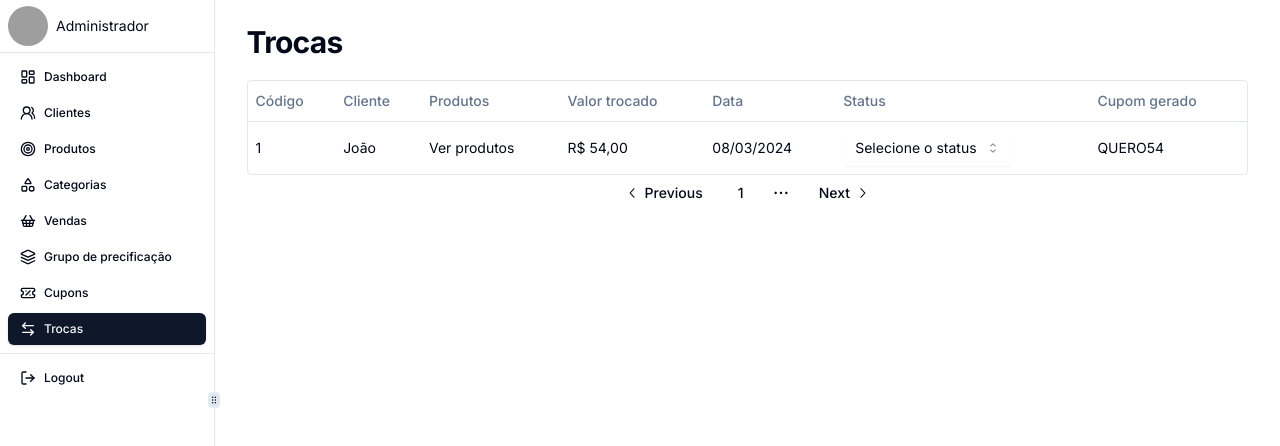
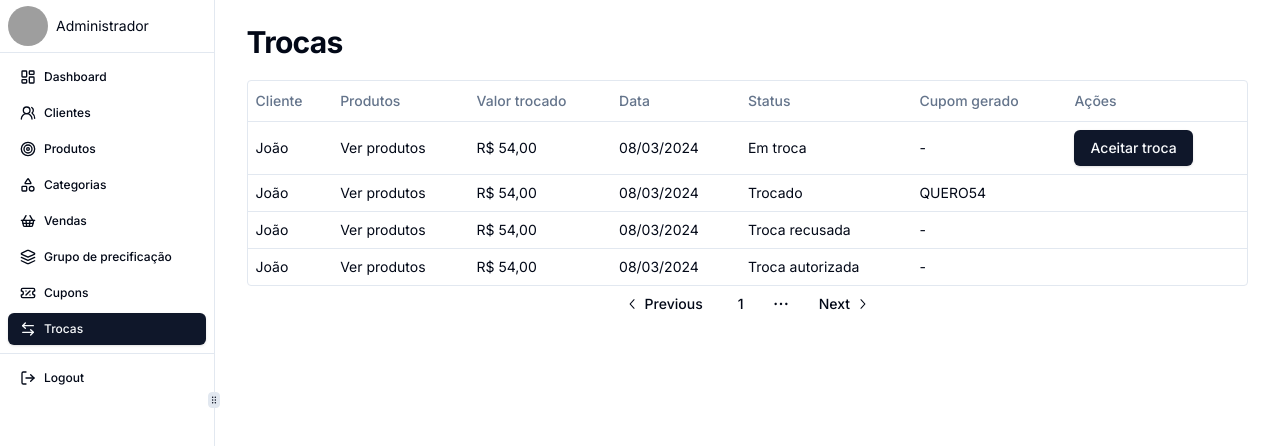
Before and after one commit to EnzoWu479/ecommerce-les, a Next.js app in the folder frontend/: page /admin/trocas in a window 1280 px wide. Shown: the top 446 px of the page. Built offline with nearby package versions, Linux system fonts and the light colour scheme; grey boxes are pictures that could not be loaded.

Commit message:
test: switch product e2e

```diff
--- a/frontend/src/app/admin/(auth)/trocas/page.tsx
+++ b/frontend/src/app/admin/(auth)/trocas/page.tsx
@@ -1,3 +1,5 @@
+'use client';
+import { Button } from '@/components/ui/button';
 import {
   Dialog,
   DialogContent,
@@ -50,9 +52,10 @@ import { formaters } from '@/helpers/formaters';
 import { masks } from '@/helpers/masks';
 import { Ban, PencilLine, Trash2 } from 'lucide-react';
 import Link from 'next/link';
+import { useState } from 'react';
 
 const SellsPage = () => {
-
+  const [accepted, setAccepted] = useState(false);
   return (
     <>
       <div className="flex items-center justify-between space-y-2">
@@ -62,18 +65,17 @@ const SellsPage = () => {
         <Table>
           <TableHeader>
             <TableRow>
-              <TableHead>Código</TableHead>
               <TableHead>Cliente</TableHead>
               <TableHead>Produtos</TableHead>
               <TableHead>Valor trocado</TableHead>
               <TableHead>Data</TableHead>
               <TableHead>Status</TableHead>
               <TableHead>Cupom gerado</TableHead>
+              <TableHead>Ações</TableHead>
             </TableRow>
           </TableHeader>
           <TableBody>
             <TableRow>
-              <TableCell>1</TableCell>
               <TableCell>João</TableCell>
               <TableCell>
                 <DropdownMenu>
@@ -101,7 +103,7 @@ const SellsPage = () => {
               <TableCell>{formaters.money(54)}</TableCell>
               <TableCell>{formaters.date(new Date().toISOString())}</TableCell>
               <TableCell>
-                <Select>
+                {/* <Select>
                   <SelectTrigger className="w-[170px] border-none outline-none">
                     <SelectValue placeholder="Selecione o status" />
                   </SelectTrigger>
@@ -113,9 +115,155 @@ const SellsPage = () => {
                       <SelectItem value="g">Trocado</SelectItem>
                     </SelectGroup>
                   </SelectContent>
-                </Select>{' '}
+                </Select> */}
+                {accepted ? 'Troca autorizada' : 'Em troca'}
+              </TableCell>
+              <TableCell>-</TableCell>
+              <TableCell>
+                {!accepted && (
+                  <Button
+                    data-test="accept-button"
+                    onClick={() => setAccepted(true)}
+                  >
+                    Aceitar troca
+                  </Button>
+                )}
+              </TableCell>
+            </TableRow>
+            <TableRow>
+              <TableCell>João</TableCell>
+              <TableCell>
+                <DropdownMenu>
+                  <DropdownMenuTrigger className="hover:underline">
+                    Ver produtos
+                  </DropdownMenuTrigger>
+                  <DropdownMenuContent>
+                    <DropdownMenuLabel>Produtos</DropdownMenuLabel>
+                    <DropdownMenuSeparator />
+                    <div className="max-h-48 overflow-auto">
+                      <DropdownMenuItem>Profile</DropdownMenuItem>
+                      <DropdownMenuItem>Billing</DropdownMenuItem>
+                      <DropdownMenuItem>Billing</DropdownMenuItem>
+                      <DropdownMenuItem>Billing</DropdownMenuItem>
+                      <DropdownMenuItem>Billing</DropdownMenuItem>
+                      <DropdownMenuItem>Billing</DropdownMenuItem>
+                      <DropdownMenuItem>Billing</DropdownMenuItem>
+                      <DropdownMenuItem>Billing</DropdownMenuItem>
+                      <DropdownMenuItem>Team</DropdownMenuItem>
+                      <DropdownMenuItem>Subscription</DropdownMenuItem>
+                    </div>
+                  </DropdownMenuContent>
+                </DropdownMenu>
+              </TableCell>
+              <TableCell>{formaters.money(54)}</TableCell>
+              <TableCell>{formaters.date(new Date().toISOString())}</TableCell>
+              <TableCell>
+                {/* <Select>
+                  <SelectTrigger className="w-[170px] border-none outline-none">
+                    <SelectValue placeholder="Selecione o status" />
+                  </SelectTrigger>
+                  <SelectContent>
+                    <SelectGroup>
+                      <SelectLabel>Status da troca</SelectLabel>
+                      <SelectItem value="e">Em troca</SelectItem>
+                      <SelectItem value="f">Troca autorizada</SelectItem>
+                      <SelectItem value="g">Trocado</SelectItem>
+                    </SelectGroup>
+                  </SelectContent>
+                </Select> */}
+                Trocado
               </TableCell>
               <TableCell>QUERO54</TableCell>
+            </TableRow>
+            <TableRow>
+              <TableCell>João</TableCell>
+              <TableCell>
+                <DropdownMenu>
+                  <DropdownMenuTrigger className="hover:underline">
+                    Ver produtos
+                  </DropdownMenuTrigger>
+                  <DropdownMenuContent>
+                    <DropdownMenuLabel>Produtos</DropdownMenuLabel>
+                    <DropdownMenuSeparator />
+                    <div className="max-h-48 overflow-auto">
+                      <DropdownMenuItem>Profile</DropdownMenuItem>
+                      <DropdownMenuItem>Billing</DropdownMenuItem>
+                      <DropdownMenuItem>Billing</DropdownMenuItem>
+                      <DropdownMenuItem>Billing</DropdownMenuItem>
+                      <DropdownMenuItem>Billing</DropdownMenuItem>
+                      <DropdownMenuItem>Billing</DropdownMenuItem>
+                      <DropdownMenuItem>Billing</DropdownMenuItem>
+                      <DropdownMenuItem>Billing</DropdownMenuItem>
+                      <DropdownMenuItem>Team</DropdownMenuItem>
+                      <DropdownMenuItem>Subscription</DropdownMenuItem>
+                    </div>
+                  </DropdownMenuContent>
+                </DropdownMenu>
+              </TableCell>
+              <TableCell>{formaters.money(54)}</TableCell>
+              <TableCell>{formaters.date(new Date().toISOString())}</TableCell>
+              <TableCell>
+                {/* <Select>
+                  <SelectTrigger className="w-[170px] border-none outline-none">
+                    <SelectValue placeholder="Selecione o status" />
+                  </SelectTrigger>
+                  <SelectContent>
+                    <SelectGroup>
+                      <SelectLabel>Status da troca</SelectLabel>
+                      <SelectItem value="e">Em troca</SelectItem>
+                      <SelectItem value="f">Troca autorizada</SelectItem>
+                      <SelectItem value="g">Trocado</SelectItem>
+                    </SelectGroup>
+                  </SelectContent>
+                </Select> */}
+                Troca recusada
+              </TableCell>
+              <TableCell>-</TableCell>
+            </TableRow>
+            <TableRow>
+              <TableCell>João</TableCell>
+              <TableCell>
+                <DropdownMenu>
+                  <DropdownMenuTrigger className="hover:underline">
+                    Ver produtos
+                  </DropdownMenuTrigger>
+                  <DropdownMenuContent>
+                    <DropdownMenuLabel>Produtos</DropdownMenuLabel>
+                    <DropdownMenuSeparator />
+                    <div className="max-h-48 overflow-auto">
+                      <DropdownMenuItem>Profile</DropdownMenuItem>
+                      <DropdownMenuItem>Billing</DropdownMenuItem>
+                      <DropdownMenuItem>Billing</DropdownMenuItem>
+                      <DropdownMenuItem>Billing</DropdownMenuItem>
+                      <DropdownMenuItem>Billing</DropdownMenuItem>
+                      <DropdownMenuItem>Billing</DropdownMenuItem>
+                      <DropdownMenuItem>Billing</DropdownMenuItem>
+                      <DropdownMenuItem>Billing</DropdownMenuItem>
+                      <DropdownMenuItem>Team</DropdownMenuItem>
+                      <DropdownMenuItem>Subscription</DropdownMenuItem>
+                    </div>
+                  </DropdownMenuContent>
+                </DropdownMenu>
+              </TableCell>
+              <TableCell>{formaters.money(54)}</TableCell>
+              <TableCell>{formaters.date(new Date().toISOString())}</TableCell>
+              <TableCell>
+                {/* <Select>
+                  <SelectTrigger className="w-[170px] border-none outline-none">
+                    <SelectValue placeholder="Selecione o status" />
+                  </SelectTrigger>
+                  <SelectContent>
+                    <SelectGroup>
+                      <SelectLabel>Status da troca</SelectLabel>
+                      <SelectItem value="e">Em troca</SelectItem>
+                      <SelectItem value="f">Troca autorizada</SelectItem>
+                      <SelectItem value="g">Trocado</SelectItem>
+                    </SelectGroup>
+                  </SelectContent>
+                </Select> */}
+                Troca autorizada
+              </TableCell>
+              <TableCell>-</TableCell>
             </TableRow>
           </TableBody>
         </Table>
--- a/frontend/src/app/admin/(auth)/vendas/page.tsx
+++ b/frontend/src/app/admin/(auth)/vendas/page.tsx
@@ -1,3 +1,4 @@
+'use client';
 import { ModalSearch } from '@/components/admin/modal-search';
 import { Button } from '@/components/ui/button';
 import {
@@ -53,6 +54,8 @@ import {
   SelectTrigger,
   SelectValue
 } from '@/components/ui/select';
+import { useState } from 'react';
+import { Label } from '@/components/ui/label';
 
 const SellsPage = () => {
   return (
@@ -103,8 +106,8 @@ const SellsPage = () => {
               </TableCell>
               <TableCell>{formaters.date(new Date().toISOString())}</TableCell>
               <TableCell>{formaters.money(108)}</TableCell>
-              <TableCell>
-                <Select>
+              <TableCell data-test="select-trade">
+                <Select defaultValue="a">
                   <SelectTrigger className="w-[170px] border-none outline-none">
                     <SelectValue placeholder="Selecione o status" />
                   </SelectTrigger>
@@ -115,8 +118,8 @@ const SellsPage = () => {
                       <SelectItem value="b">Em transporte</SelectItem>
                       <SelectItem value="c">Em transito</SelectItem>
                       <SelectItem value="d">Entregue</SelectItem>
-                      <SelectItem value="h">Aprovado</SelectItem>
-                      <SelectItem value="i">Reprovado</SelectItem>
+                      <SelectItem value="e">Aprovado</SelectItem>
+                      <SelectItem value="f">Reprovado</SelectItem>
                     </SelectGroup>
                   </SelectContent>
                 </Select>
--- a/frontend/src/components/client/client-navigation-menu.tsx
+++ b/frontend/src/components/client/client-navigation-menu.tsx
@@ -66,8 +66,8 @@ const navigation = {
 
 export function ClientNavigationMenu() {
   const router = useRouter();
-  const [isAuth, setIsAuth] = useState(true);
-  // const { isAuthenticated } = useAuthStoreClient();
+  const [isAuth, setIsAuth] = useState(false);
+  const { isAuthenticated } = useAuthStoreClient();
   // console.log(isAuthenticated);
 
   const [open, setOpen] = useState(false);
@@ -79,9 +79,9 @@ export function ClientNavigationMenu() {
     router.push('/pesquisa?q=' + (e.target as HTMLFormElement).search.value);
   };
 
-  // useEffect(() => {
-  //   setIsAuth(isAuthenticated);
-  // }, [isAuthenticated]);
+  useEffect(() => {
+    setIsAuth(isAuthenticated);
+  }, [isAuthenticated]);
 
   return (
     <div className="bg-white">
@@ -316,7 +316,6 @@ export function ClientNavigationMenu() {
                 {isAuth ? (
                   <div className="flex space-x-4">
                     <ProfileNavigation />
-                    <TradePopup />
                   </div>
                 ) : (
                   <div className="hidden lg:flex lg:flex-1 lg:items-center lg:justify-end lg:space-x-6">
@@ -360,7 +359,8 @@ export function ClientNavigationMenu() {
                 </div> */}
 
                 {/* Cart */}
-                <div className="ml-4 flow-root lg:ml-6">
+                <div className="ml-4 flex gap-4 lg:ml-6">
+                  <TradePopup />
                   <button
                     type="button"
                     onClick={() => setIsOpen(true)}
--- a/frontend/src/components/trade-popup.tsx
+++ b/frontend/src/components/trade-popup.tsx
@@ -1,3 +1,4 @@
+'use client';
 import { Bell } from 'lucide-react';
 import {
   DropdownMenu,
@@ -7,17 +8,40 @@ import {
   DropdownMenuTrigger
 } from './ui/dropdown-menu';
 import { Card, CardContent, CardHeader } from './ui/card';
+import { Button } from './ui/button';
+import { useState } from 'react';
 
 export const TradePopup = () => {
+  const [retrieved, setRetrieved] = useState(false);
   return (
     <DropdownMenu>
-      <DropdownMenuTrigger className="underline underline-offset-2 hover:underline-offset-1">
+      <DropdownMenuTrigger
+        data-test="trade-popup"
+        className="underline underline-offset-2 hover:underline-offset-1"
+      >
         <Bell />
       </DropdownMenuTrigger>
       <DropdownMenuContent>
         <DropdownMenuLabel>Notificações</DropdownMenuLabel>
         <DropdownMenuSeparator />
-        <div className="max-h-64 w-64 space-y-2 overflow-auto p-3">
+        <div className="max-h-72 w-72 space-y-2 overflow-auto p-3">
+          <div>
+            <Card className="bg-lime-100">
+              <CardHeader className="pb-2">
+                <h3 className="text-lg font-semibold">Devolução produto</h3>
+              </CardHeader>
+              <CardContent className="space-y-2">
+                <p className="text-sm">Você solicitou a devolução do produto</p>
+                {retrieved ? (
+                  <Button disabled>Devolvido</Button>
+                ) : (
+                  <Button onClick={() => setRetrieved(true)}
+                  data-test="retrieve-button"
+                  >Devolver</Button>
+                )}
+              </CardContent>
+            </Card>
+          </div>
           <div>
             <Card className="bg-lime-100">
               <CardHeader className="pb-2">
@@ -34,7 +58,9 @@ export const TradePopup = () => {
                 <h3 className="text-lg font-semibold">Cupom de troca</h3>
               </CardHeader>
               <CardContent>
-                <p className="text-sm">O cupom referente à compra #5: QUKLÇJFDKLS</p>
+                <p className="text-sm">
+                  O cupom referente à compra #5: QUKLÇJFDKLS
+                </p>
               </CardContent>
             </Card>
           </div>
```
Also changed, not shown: 2 other files (tests, documents, lock files or other folders).
